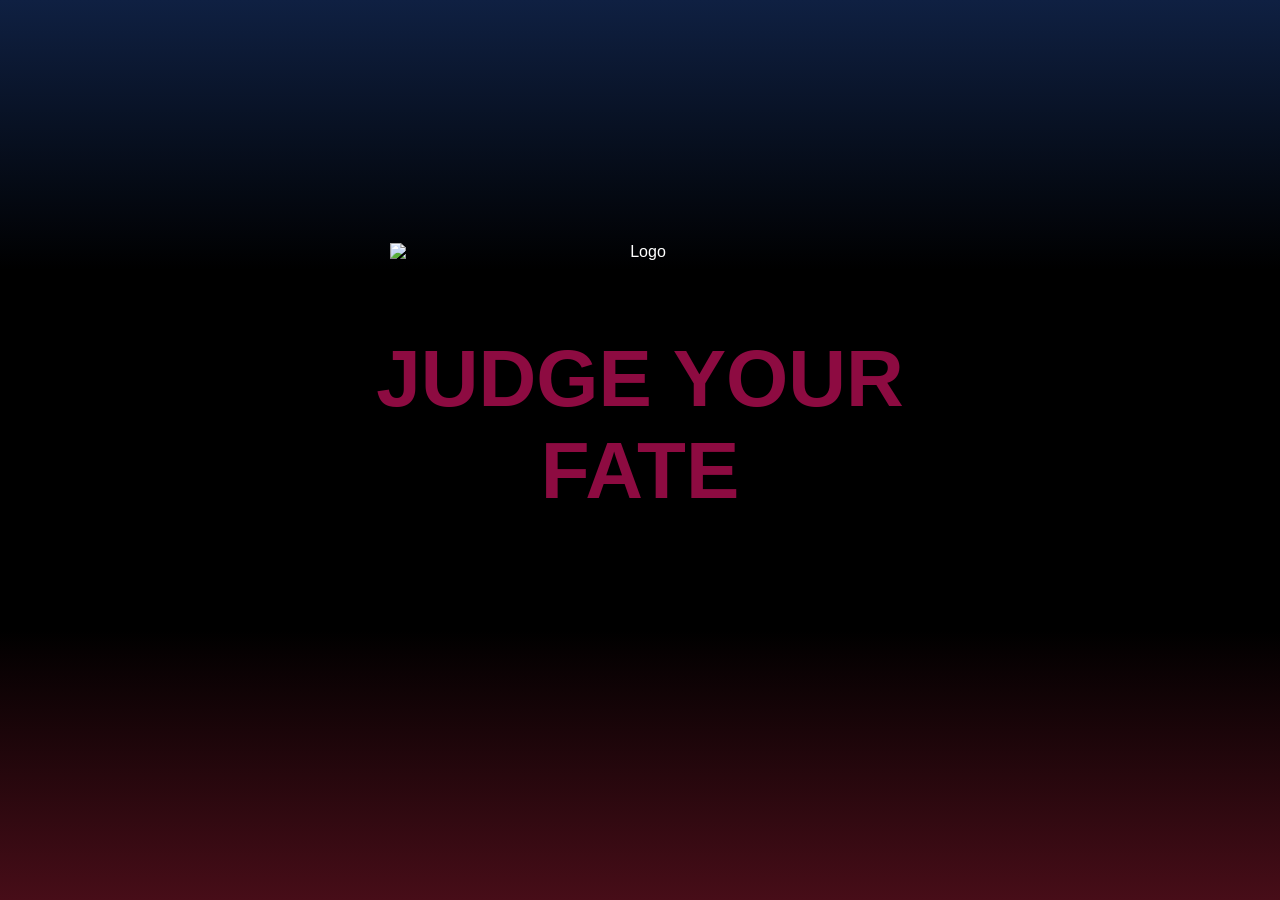
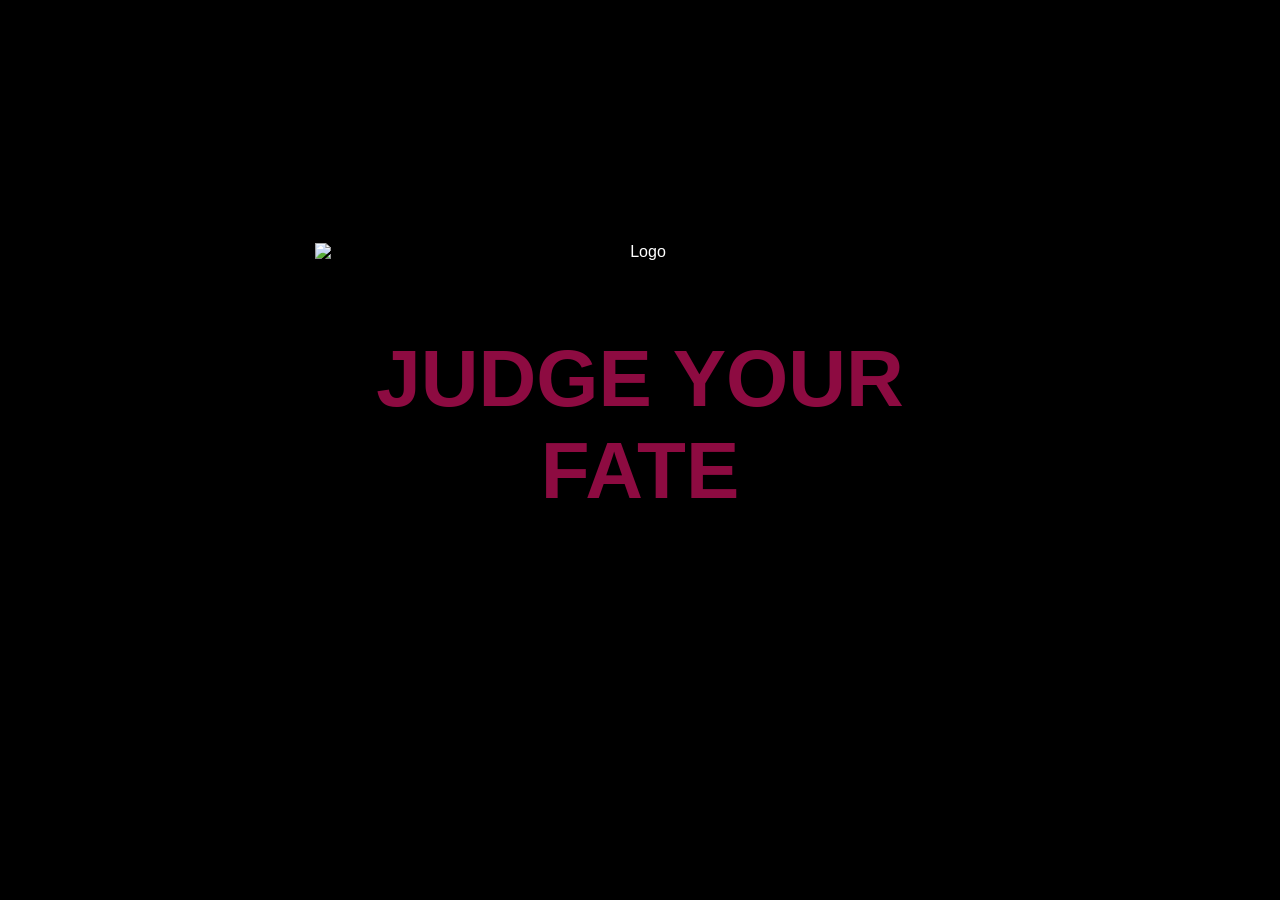

feat: use official gold Season 2 transparent logo, increase display dimensions and set background to solid black

--- a/style.css
+++ b/style.css
@@ -1,8 +1,7 @@
 @import url('https://fonts.googleapis.com/css2?family=Luckiest+Guy&display=swap');
 
 body {
-    background: linear-gradient(to bottom, #0f2042 0%, #000000 30%, #000000 70%, #470d18 100%);
-    background-attachment: fixed;
+    background: #000000;
     color: #fff;
     font-family: 'Luckiest Guy', cursive, Arial, sans-serif;
     min-height: 100vh;
@@ -22,8 +21,8 @@ body {
 .logo {
     display: block;
     margin: 40px auto 32px auto;
-    max-width: 500px;
-    width: 60vw;
+    max-width: 650px;
+    width: 75vw;
     min-width: 180px;
     height: auto;
     border-radius: 0;
@@ -111,8 +110,8 @@ button:not(#spinBtn):hover, button:not(#spinBtn):focus {
 
 @media (max-width: 900px) {
     .logo {
-        max-width: 250px;
-        width: 70vw;
+        max-width: 380px;
+        width: 85vw;
         margin: 20px auto 18px auto;
     }
     #spinBtn {
